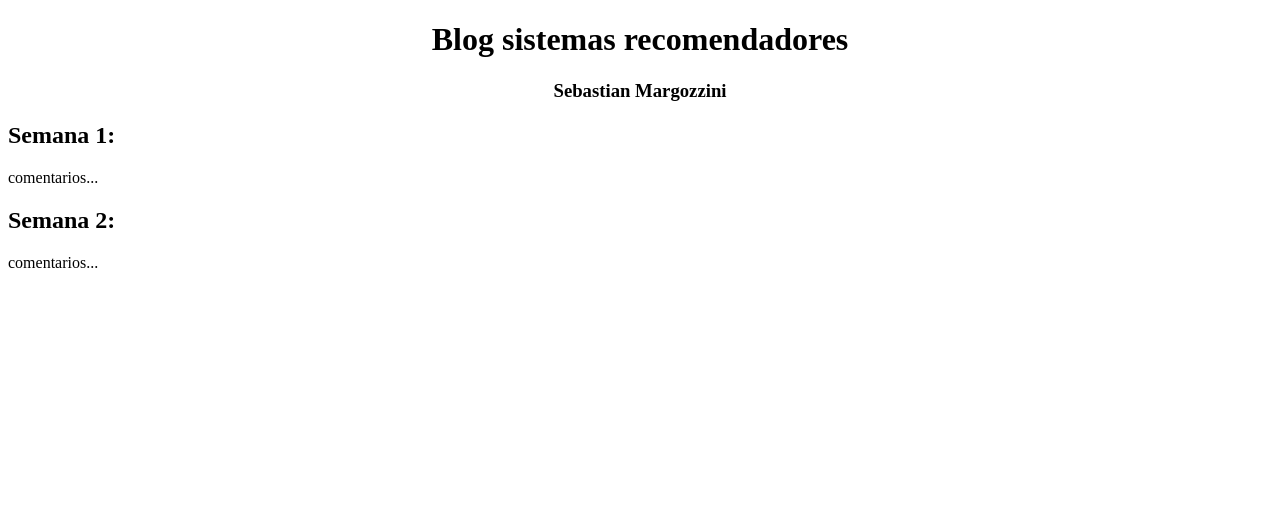
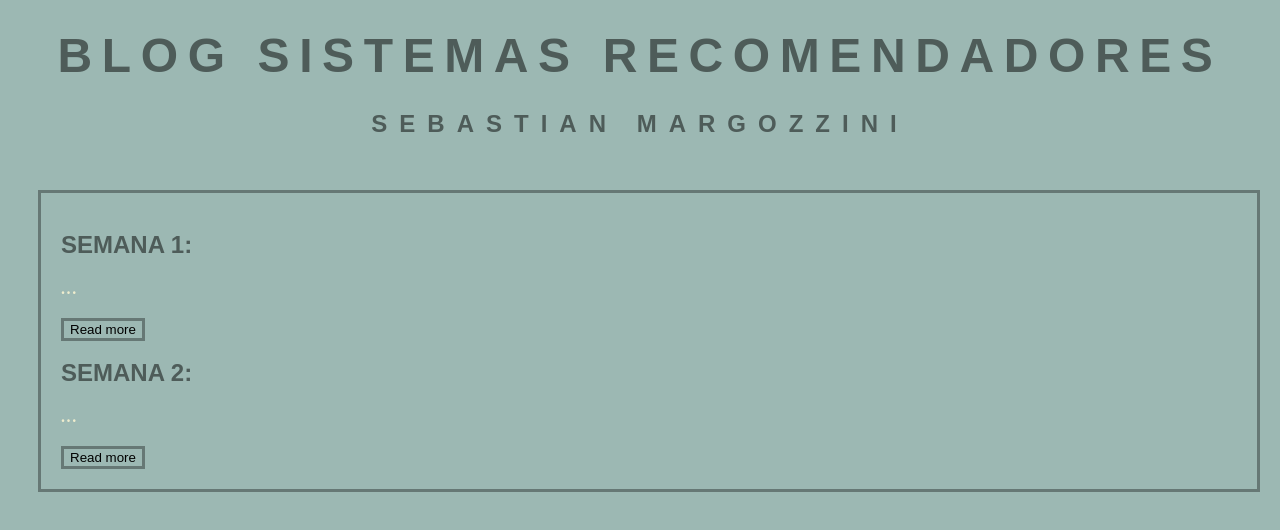
Before and after one commit to smargozzini/smargozzini.github.io, a plain HTML site: page index.html in a window 1280 px wide. Drawn offline with Linux system fonts and the light colour scheme; grey boxes are pictures that could not be loaded.

Commit message:
estilo blog

```diff
--- /dev/null
+++ b/index.css
@@ -0,0 +1,76 @@
+#more1 {
+    display: none;
+}
+#more2 {
+    display: none;
+}
+
+body { background: #9cb8b3; }
+
+h1 {
+    font: 600 3em/1 'Raleway', sans-serif;
+    color: rgba(0,0,0,.5);
+    text-align: center;
+    text-transform: uppercase;
+    letter-spacing: .2em;
+    top: 25%;
+    width: 100%;
+}
+
+h2 {
+    font: 600 1.5em/1 'Raleway', sans-serif;
+    color: rgba(0,0,0,.5);
+    text-transform: uppercase;
+    top: 25%;
+    width: 100%;
+}
+
+h3 {
+    font: 600 1.5em/1 'Raleway', sans-serif;
+    color: rgba(0,0,0,.5);
+    text-align: center;
+    text-transform: uppercase;
+    letter-spacing: .5em;
+    top: 25%;
+    width: 100%;
+}
+
+span, span:after {
+    font-weight: 900;
+    color: #efedce;
+    white-space: nowrap;
+    display: inline-block;
+    position: relative;
+    letter-spacing: .1em;
+    padding: .2em 0 .25em 0;
+}
+
+span {
+    z-index: 100;
+    text-shadow: .04em .04em 0 #9cb8b3;
+}
+
+span:after {
+    content: attr(data-shadow-text);
+    color: rgba(0,0,0,.35);
+    text-shadow: none;
+    position: absolute;
+    left: .0875em;
+    top: .0875em;
+    z-index: -1;
+    -webkit-mask-image: url(//f.cl.ly/items/1t1C0W3y040g1J172r3h/mask.png);
+}
+
+.button {
+    border: 3px solid rgba(0,0,0,.35);
+    background: #9cb8b3;
+}
+
+#lectures {
+    border: 3px solid rgba(0,0,0,.35);
+    display: inline-block;
+    width: 93%;
+    align-items: center;
+    margin: 30px;
+    padding: 20px;
+}
--- a/index.html
+++ b/index.html
@@ -1,6 +1,8 @@
 <!DOCTYPE html PUBLIC "-//W3C//DTD HTML 4.01//EN" "http://www.w3.org/TR/html4/strict.dtd">
 <html>
 <head>
+  <link rel="stylesheet" type="text/css" href="index.css">
+  <script src="index.js"></script>
   <meta http-equiv="Content-Type" content="text/html; charset=utf-8">
   <meta http-equiv="Content-Style-Type" content="text/css">
   <title></title>
@@ -18,11 +20,18 @@
   <div id='lectures'>
     <div class='lecture'>
       <h2>Semana 1:</h2>
-      <p>comentarios...</p>
+      <p>
+        <span id="dots1">...</span>
+        <span id="more1"><embed src="texts/text1.txt" width="100%" height="200"></embed></span>
+      </p>
+      <button class="button" onclick="myFunction(1)" id="myBtn1">Read more</button>
     </div>
     <div class='lecture'>
       <h2>Semana 2:</h2>
-      <p>comentarios...</p>
+      <p>
+        <span id="dots2">...</span>
+        <span id="more2">comentarios...</span></p>
+      <button class="button" onclick="myFunction(2)" id="myBtn2">Read more</button>
     </div>
   </div>
 </body>
--- /dev/null
+++ b/index.js
@@ -0,0 +1,15 @@
+function myFunction(id) {
+    var dots = document.getElementById('dots' + id);
+    var moreText = document.getElementById("more" + id);
+    var btnText = document.getElementById("myBtn" + id);
+
+    if (dots.style.display === "none") {
+      dots.style.display = "inline";
+      btnText.innerHTML = "Read more";
+      moreText.style.display = "none";
+    } else {
+      dots.style.display = "none";
+      btnText.innerHTML = "Read less";
+      moreText.style.display = "inline";
+    }
+}
```
Also changed, not shown: texts/text1.txt (added).
